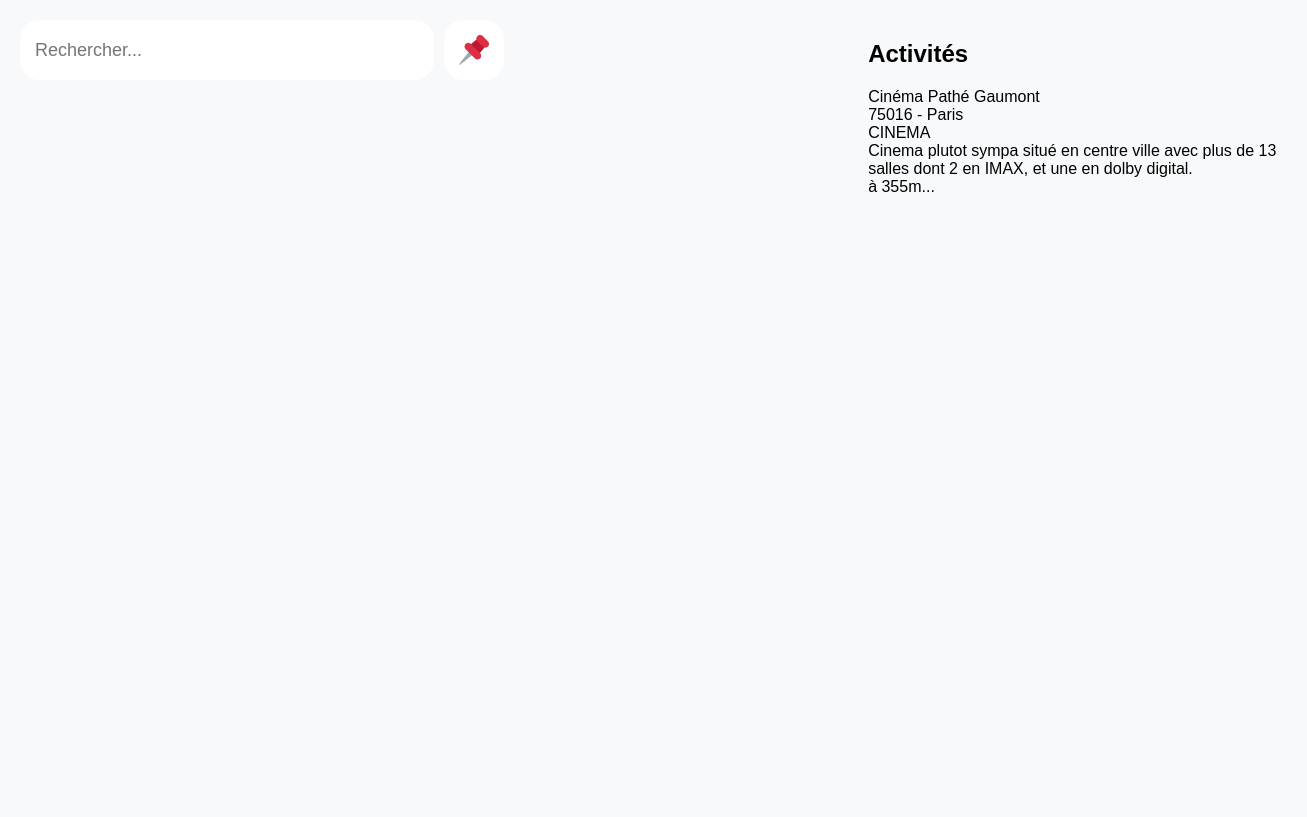
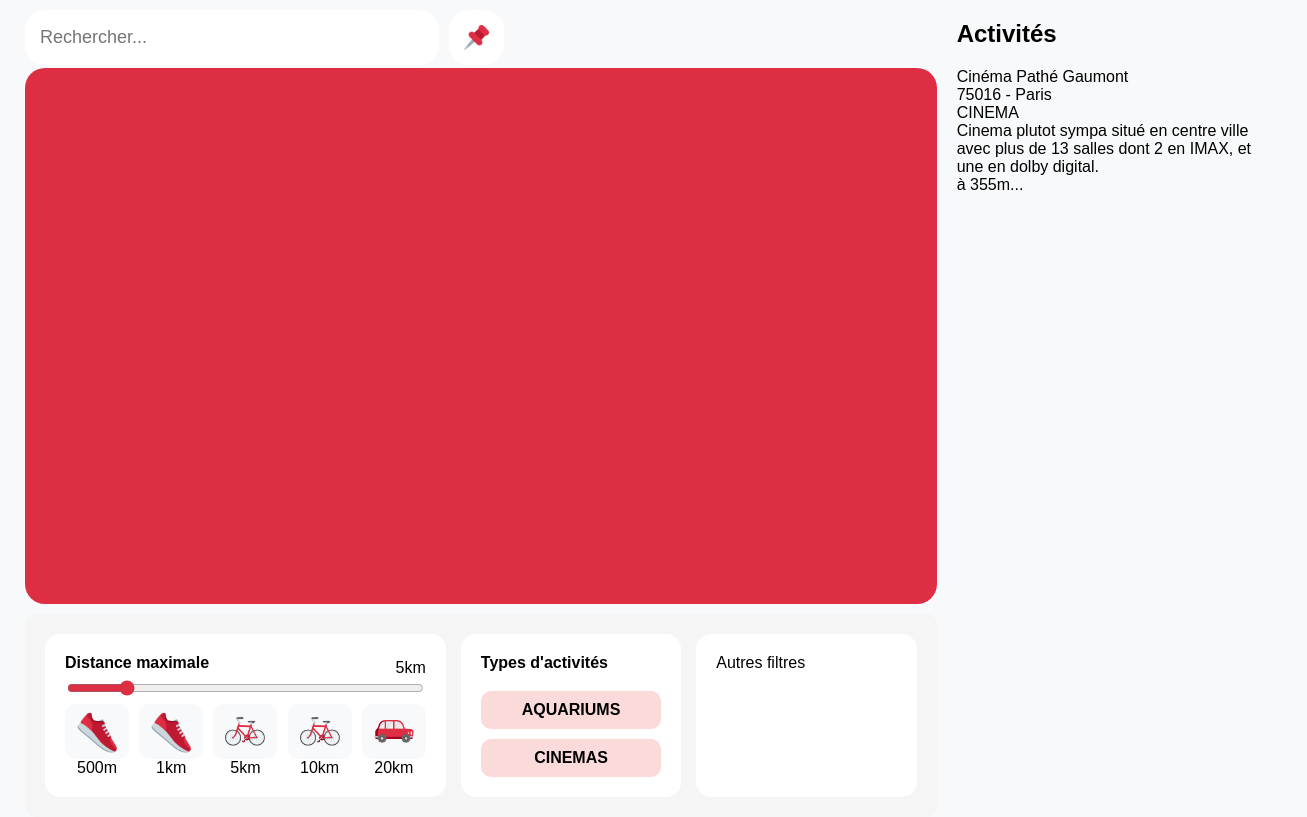
Before and after one commit to Produclem/web-geomatique, a plain HTML site: page index.html in a window 1280 px wide. Shown: the whole page, 1307 px wide, since content can reach past the window. Drawn offline with Linux system fonts and the light colour scheme; a web font is replaced by a local one.

Commit message:
avancement filtre

```diff
--- a/index.html
+++ b/index.html
@@ -7,7 +7,7 @@
 </head>
 <body>
 <div class="containerLeft">
-    <div class="search">
+    <div id="search">
         <div class="searchInput white">
             <input type="text" placeholder="Rechercher..." id="searchInput">
         </div>
@@ -15,8 +15,51 @@
             <img src="images/pointer.png" alt="Pointer" id="pointer">
         </div>
     </div>
-    <div class="map"></div>
-    <div class="filters"></div>
+    <div id="map"></div>
+    <div id="filters">
+        <div id="range">
+            <div>
+                <div class="range-title">Distance maximale</div>
+                <div id="rangeValue">5km</div>
+            </div>
+            <input type="range" min="500" max="30000" value="5000" step="1" class="slider" id="rangeSlider">
+            <div class="transport-icons">
+                <div>
+                    <div><img src="images/nike.png" alt="Walking" data-value="500"></div>
+                    <span>500m</span>
+                </div>
+                <div>
+                    <div><img src="images/nike.png" alt="Walking" data-value="1000"></div>
+                    <span>1km</span>
+                </div>
+                <div>
+                    <div><img src="images/bike.png" alt="Bike" data-value="5000"></div>
+                    <span>5km</span>
+                </div>
+                <div>
+                    <div><img src="images/bike.png" alt="Bike" data-value="10000"></div>
+                    <span>10km</span>
+                </div>
+                <div>
+                    <div><img src="images/car.png" alt="Car" data-value="20000"></div>
+                    <span>20km</span>
+                </div>
+            </div>
+        </div>
+        <div id="typeActivity">
+            <div class="activity-title">Types d'activités</div>
+            <div class="activity-options">
+                <div class="activity-item" data-selected="false">AQUARIUMS</div>
+                <div class="activity-item" data-selected="false">CINEMAS</div>
+<!--                <div class="activity-item" data-selected="false">FESTIVALS</div>-->
+<!--                <div class="activity-item" data-selected="false">PARCS D'ATTRACTIONS</div>-->
+<!--                <div class="activity-item" data-selected="false">STATIONS DE SKI</div>-->
+            </div>
+        </div>
+        <div id="otherFilter">
+            Autres filtres
+        </div>
+    </div>
 </div>
 <div class="containerRight">
     <div class="activities">
@@ -35,4 +78,5 @@
     </div>
 </div>
 </body>
+<script src="script.js"></script>
 </html>
--- /dev/null
+++ b/script.js
@@ -0,0 +1,26 @@
+const slider = document.getElementById("rangeSlider");
+const rangeValue = document.getElementById("rangeValue");
+const transportIcons = document.querySelectorAll(".transport-icons img");
+
+// Fonction pour mettre à jour la valeur affichée
+const updateRangeValue = (value) => {
+    if (value < 1000) {
+        rangeValue.textContent = `${value}m`;
+    } else {
+        rangeValue.textContent = `${value / 1000}km`;
+    }
+};
+
+// Écoute les clics sur les icônes
+transportIcons.forEach(icon => {
+    icon.addEventListener("click", () => {
+        const value = icon.getAttribute("data-value");
+        slider.value = value;
+        updateRangeValue(value);
+    });
+});
+
+// Met à jour la valeur lors du déplacement du slider
+slider.addEventListener("input", () => {
+    updateRangeValue(slider.value);
+});
--- a/style.css
+++ b/style.css
@@ -22,32 +22,146 @@
 body{
     display: flex;
     background-color: #F8F9FA;
-    padding: 20px;
     width: 99vw;
     margin: 0;
     gap: 10px;
+    height: 100%;
 }
 .containerLeft{
-    flex: 2;
+    flex: 3;
+    gap: 10px;
+    height: 100%;
+    margin-left: 15px;
+    &>div{
+        margin: 10px;
+    }
 }
 .containerRight{
     flex: 1;
 }
-.search{
+#search{
     display: flex;
     gap: 10px;
+    height: 6%;
     &>div{
         display: flex;
         align-items: center;
+        height: 25px;
     }
     & img#pointer{
-        width: 30px;
-        height: 30px;
+        width: 25px;
+        height: 25px;
         &:hover{
             cursor: grab;
         }
     }
 }
+#map {
+    background-color: #DD2E44;
+    height: 67%;
+    border-radius: 20px;
+    display: flex;
+}
+#filters {
+    background-color: #f5f5f5;
+    display: flex;
+    gap: 15px;
+    padding: 20px;
+    border-radius: 10px;
+}
+
+#range, #typeActivity, #otherFilter {
+    background-color: #ffffff;
+    padding: 20px;
+    border-radius: 15px;
+    flex: 1;
+    display: flex;
+    flex-direction: column;
+    justify-content: space-between;
+}
+
+#range {
+    flex: 2;
+    &>div:first-child{
+        display: flex;
+        justify-content: space-between;
+        align-items: center;
+    }
+}
+
+.range-title, .activity-title {
+    font-size: 16px;
+    font-weight: bold;
+    margin-bottom: 10px;
+}
+
+.slider {
+    accent-color: #DD2E44;
+    border: none;
+    outline: none;
+    height: 8px;
+}
+
+
+.slider:hover {
+    background: #d0d0d0;
+}
+
+.transport-icons {
+    display: flex;
+    justify-content: space-between;
+    margin-top: 10px;
+    &>div{
+        display: flex;
+        flex-direction: column;
+        align-items: center;
+        justify-content: space-between;
+        &>div {
+            background-color: #F8F9FA;
+            border-radius: 10px;
+            height: 55px;
+            display: flex;
+            justify-content: center;
+            align-items: center;
+            &:hover{
+                cursor: pointer;
+                background-color: #f5f5f5;
+            }
+        }
+        & img {
+            width: 40px;
+            padding: 6px 12px;
+        }
+    }
+}
+
+.activity-options {
+    display: flex;
+    flex-direction: column;
+    gap: 10px;
+}
+
+.activity-item {
+    background-color: #fbdada;
+    padding: 10px;
+    border-radius: 10px;
+    text-align: center;
+    font-weight: bold;
+    cursor: pointer;
+    transition: background-color 0.3s ease;
+}
+
+.activity-item:hover {
+    background-color: #f8bdbd;
+}
+
+.activity-item[data-selected="true"] {
+    background-color: #ff7a7a;
+    color: #ffffff;
+}
+
+
+
 .white{
     background-color: #fff;
     padding: 15px;
```
